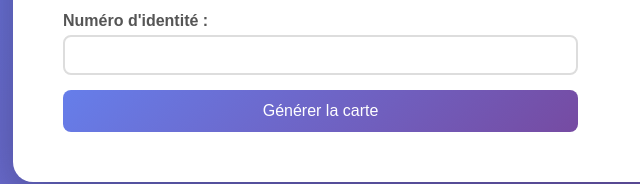
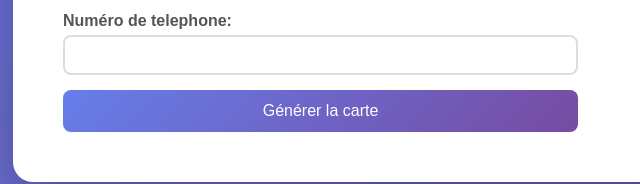
Before and after one commit to OthBot/identity, a plain HTML site: page index.html in a window 1280 px wide. Shown: the part 504-688 px from the top of the page, 27-667 px from the left. Drawn offline with Linux system fonts and the light colour scheme.

Commit message:
Update index.html

```diff
--- a/index.html
+++ b/index.html
@@ -34,7 +34,7 @@
                     <input type="text" id="nationality" required>
                 </div>
                 <div class="form-group">
-                    <label>Numéro d'identité :</label>
+                    <label>Numéro de telephone:</label>
                     <input type="text" id="idNumber" required>
                 </div>
                 <button type="submit">Générer la carte</button>
```
